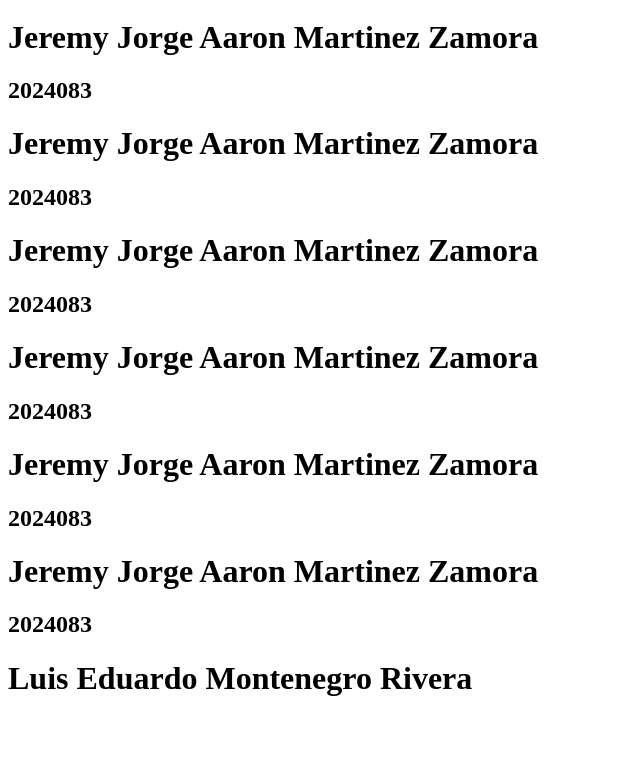
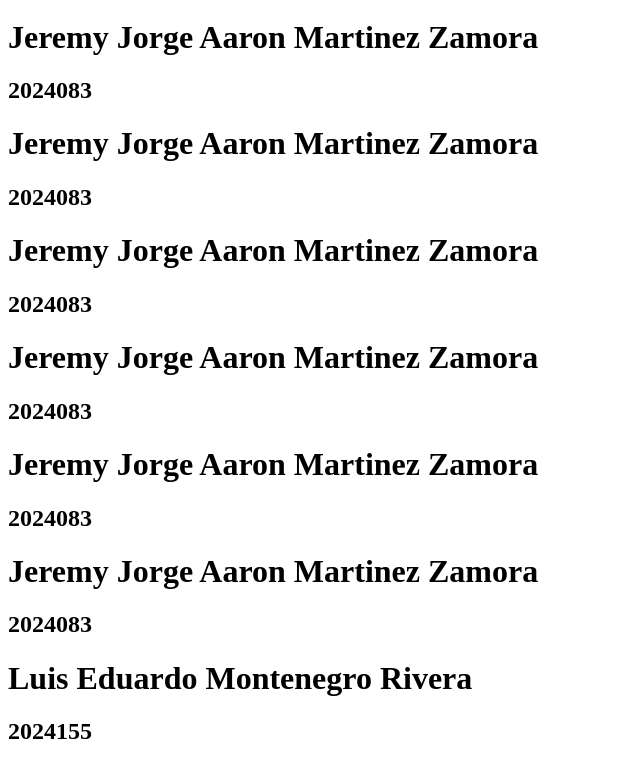
Before and after one commit to lmontenegro-2024155/Proyecto1, a plain HTML site: page index.html in a window 1280 px wide. Shown: the part 692-1457 px from the top of the page, without its empty margins (0-640 px from the left). Before the commit the page ends 1410 px from the top, so only its background shows below. Drawn offline with Linux system fonts and the light colour scheme.

Commit message:
Agregar carné completo de usuario en h2

```diff
--- a/index.html
+++ b/index.html
@@ -44,5 +44,6 @@
     <h2>2024083</h2>
 
     <h1>Luis Eduardo Montenegro Rivera</h1>
+    <h2>2024155</h2>
 </body>
 </html>
```
